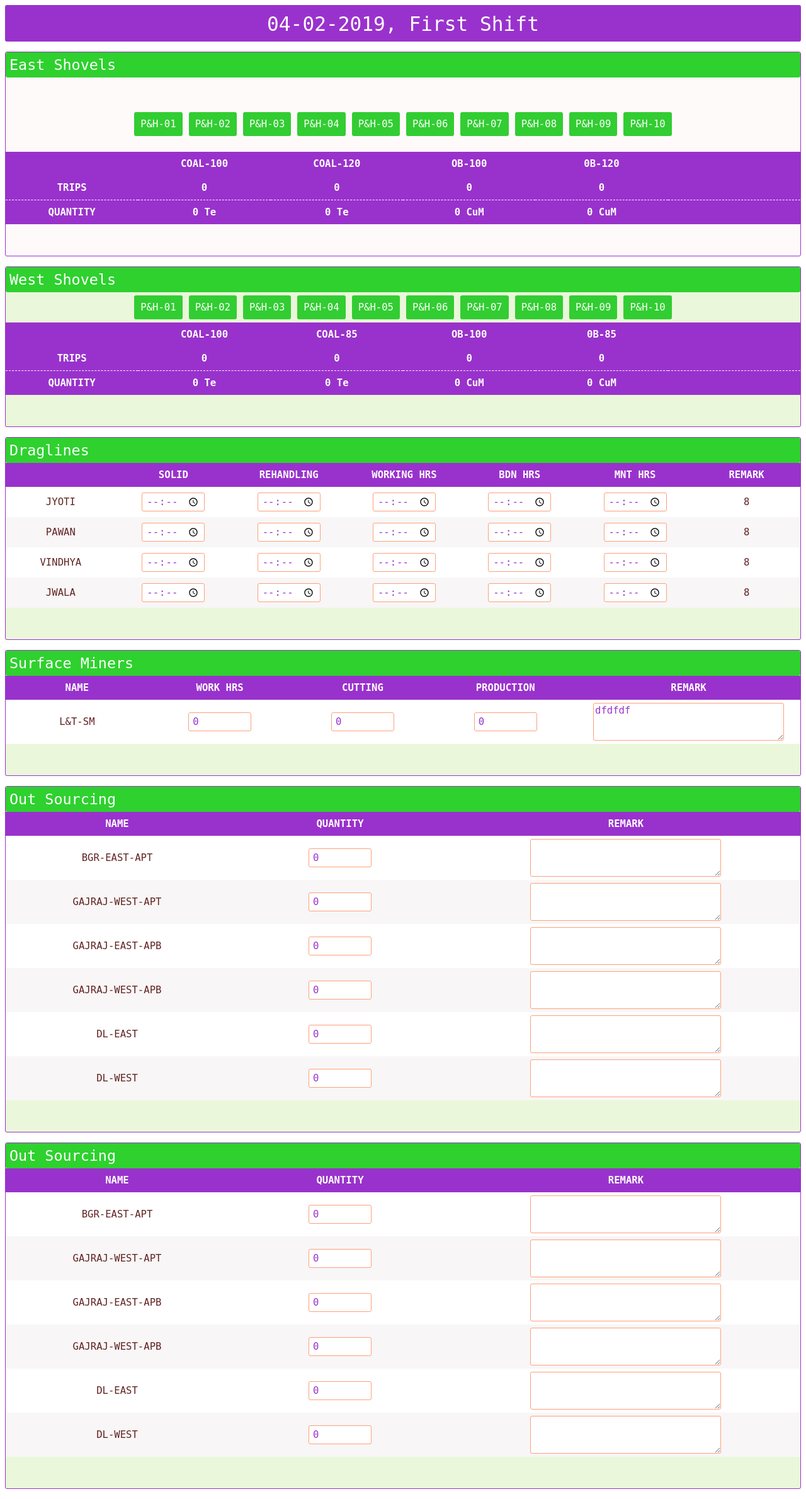
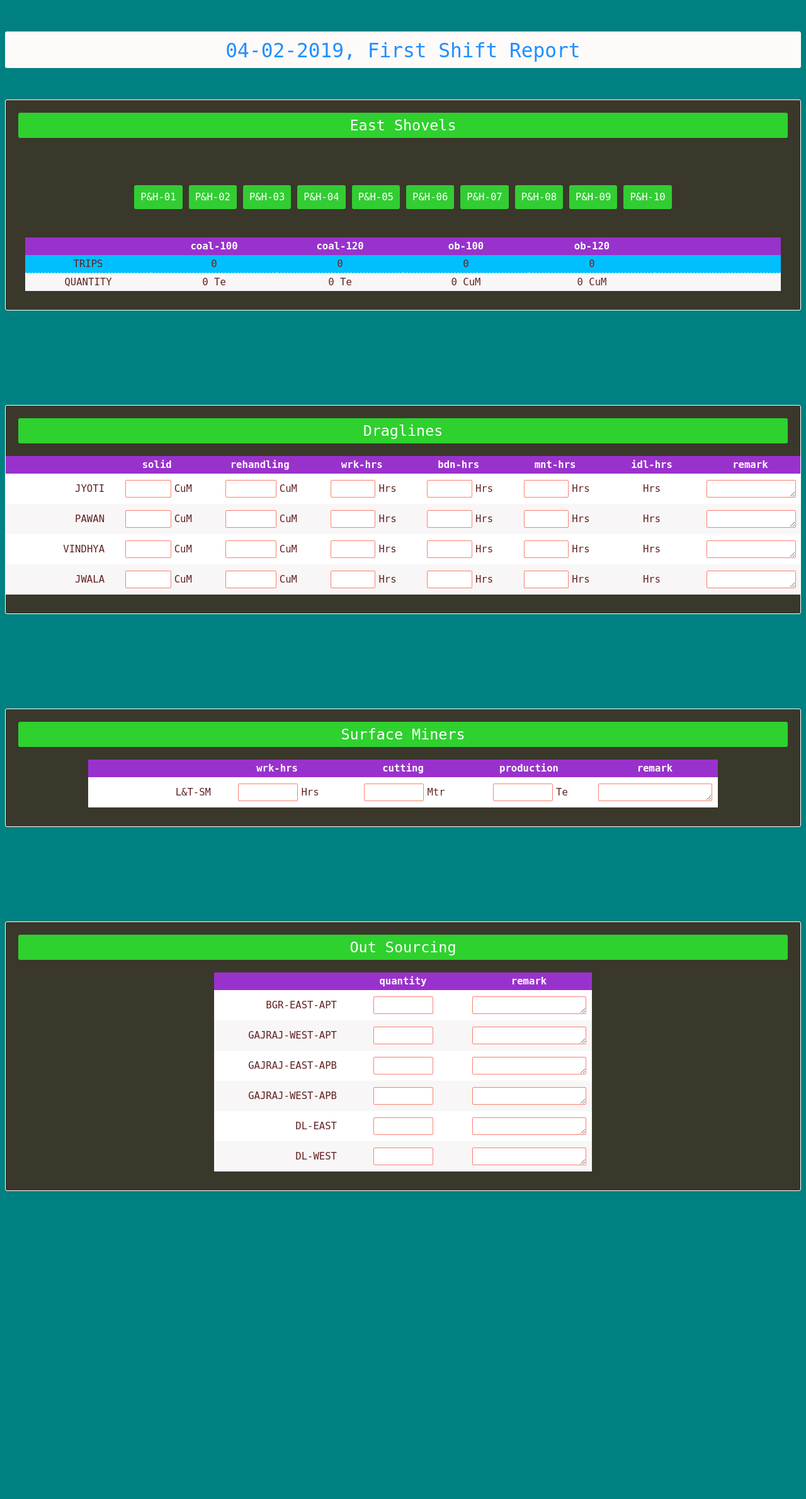
Before and after one commit to dchstats/dch-1, a PHP site: page / in a window 1280 px wide. Shown: the whole page at 63% size. After the commit the page ends 1891 px from the top, so only its background shows below. Run offline with PHP 8.4, Linux system fonts and the light colour scheme; lists and menus that the app fills with data are empty; some libraries are stand-ins or nearby versions.

Commit message:
dark backgrounds, dataheads defined

```diff
--- a/index.html
+++ b/index.html
@@ -11,14 +11,14 @@
 </head>
 
 <body class="" ng-app="dch" ng-controller='ctrl' ng-click="refresh()">
-    <!-- ///////////////////////////////////////////////////////////////////////////// page head -->
+    <!-- ////////////////////////////////////////////////////////// page head -->
     <div class="main-header">
         <div class="inl fht cbx">
-            {{date}}, {{shifts[shift]}} Shift
+            {{date}}, {{shifts[shift]}} Shift Report
         </div>
     </div>
 
-    <!-- ///////////////////////////////////////////////////////////////////////////////////// east shovels  -->
+    <!-- //////////////////////////////////////////////////////////// east shovels  -->
     <div id="east-shovels" class="section">
         <div class="sub-header">
             East Shovels
@@ -29,180 +29,101 @@
                 {{x.name}}
             </button>
         </div>
-        <table class="fwd">
-            <tr>
-                <th></th>
-                <th>COAL-100</th>
-                <th>COAL-120</th>
-                <th>OB-100</th>
-                <th>0B-120</th>
-                <th></th>
-            </tr>
-            <tr ng-repeat="x in eastShovels">
-                <td>
-                    <p class="shovel-name">{{x.name}}</p>
-                </td>
+        <table class="data-table">
+                <tr class="head-row">
+                    <th></th>
+                    <th ng-repeat="x in datahead.eastShovels">{{x}}</th>
+                    <th></th>
+                </tr>
+
+            <tr ng-repeat="x in eastShovels" ng-init="x.east_data=[null,null,null,null]">
+                <td class="name-col">{{x.name}}</td>
                 <td><input type="number" ng-model="x.east_data[0]"></td>
                 <td><input type="number" ng-model="x.east_data[1]"></td>
                 <td><input type="number" ng-model="x.east_data[2]"></td>
                 <td><input type="number" ng-model="x.east_data[3]"></td>
                 <td><button class="cancel" ng-click="x.east=false;removeShovel('east',$index);">x</button></td>
             </tr>
-            <tr>
-                <th>TRIPS</th>
-                <th>{{eastShovelsTotal[0]}}</th>
-                <th>{{eastShovelsTotal[1]}}</th>
-                <th>{{eastShovelsTotal[2]}}</th>
-                <th>{{eastShovelsTotal[3]}}</th>
-                <th></th>
+            <tr class="total-row">
+                <td>TRIPS</td>
+                <td>{{eastShovelsTotal[0]}}</td>
+                <td>{{eastShovelsTotal[1]}}</td>
+                <td>{{eastShovelsTotal[2]}}</td>
+                <td>{{eastShovelsTotal[3]}}</td>
+                <td></td>
             </tr>
             <tr style="border-top:1px dashed white">
-                <th>QUANTITY</th>
-                <th>{{eastShovelsTotal[0] * esm[0]}} Te</th>
-                <th>{{eastShovelsTotal[1] * esm[1]}} Te</th>
-                <th>{{eastShovelsTotal[2] * esm[2]}} CuM</th>
-                <th>{{eastShovelsTotal[3] * esm[3]}} CuM</th>
-                <th></th>
+                <td>QUANTITY</td>
+                <td>{{eastShovelsTotal[0] * eastShovelMultipliers[0]}} Te</td>
+                <td>{{eastShovelsTotal[1] * eastShovelMultipliers[1]}} Te</td>
+                <td>{{eastShovelsTotal[2] * eastShovelMultipliers[2]}} CuM</td>
+                <td>{{eastShovelsTotal[3] * eastShovelMultipliers[3]}} CuM</td>
+                <td></td>
             </tr>
         </table>
 
     </div>
-    <!-- //////////////////////////////////////////////////////////////////////////////////west shovels-->
-    <div class="section">
-        <div class="sub-header">
-            West Shovels
-        </div>
+    <!-- ///////////////////////////////////////////////////west shovels-->
 
-        <div class="cbx fwd">
-            <button ng-repeat="x in shovels" ng-click="x.west=true; addShovel('west',$index);" ng-disabled="x.west">
-                {{x.name}}
-            </button>
-        </div>
-        <table class="fwd">
-            <tr>
-                <th></th>
-                <th>COAL-100</th>
-                <th>COAL-85</th>
-                <th>OB-100</th>
-                <th>0B-85</th>
-                <th></th>
-            </tr>
-            <tr ng-repeat="x in westShovels">
-                <td>
-                    <p class="shovel-name">{{x.name}}</p>
-                </td>
-                <td><input type="number" ng-model="x.west_data[0]"></td>
-                <td><input type="number" ng-model="x.west_data[1]"></td>
-                <td><input type="number" ng-model="x.west_data[2]"></td>
-                <td><input type="number" ng-model="x.west_data[3]"></td>
-                <td><button class="cancel" ng-click="x.west=false;removeShovel('west',$index);">x</button></td>
-            </tr>
-            <tr>
-                <th>TRIPS</th>
-                <th>{{westShovelsTotal[0]}}</th>
-                <th>{{westShovelsTotal[1]}}</th>
-                <th>{{westShovelsTotal[2]}}</th>
-                <th>{{westShovelsTotal[3]}}</th>
-                <th></th>
-            </tr>
-            <tr style="border-top:1px dashed white">
-                <th>QUANTITY</th>
-                <th>{{westShovelsTotal[0] * esm[0]}} Te</th>
-                <th>{{westShovelsTotal[1] * esm[1]}} Te</th>
-                <th>{{westShovelsTotal[2] * esm[2]}} CuM</th>
-                <th>{{westShovelsTotal[3] * esm[3]}} CuM</th>
-                <th></th>
-            </tr>
-        </table>
-
-    </div>
-
-    <!-- //////////////////////////////////////////////////////////////////////////////////////////////dragline -->
+    <!-- //////////////////////////////////////////////////////////draglines -->
 
     <div id="dragline" class="section">
         <div class="sub-header">
             Draglines
         </div>
-        <table class="fwd">
-            <tr>
+        <table class="data-table">
+            <tr class="head-row">
                 <th></th>
-                <th>SOLID</th>
-                <th>REHANDLING</th>
-                <th>WORKING HRS</th>
-                <th>BDN HRS</th>
-                <th>MNT HRS</th>
-                <th>REMARK</th>
+                <th ng-repeat="x in datahead.draglines">{{x}}</th>
             </tr>
             <tr ng-repeat="x in draglines">
-                <td>{{x.name}}</td>
-                <td><input type="time" name="something" min="0:00", max="8:00"></td>
-                <td><input type="time" name="something" min="0:00", max="8:00"></td>
-                <td><input type="time" name="something" min="0:00", max="8:00"></td>
-                <td><input type="time" name="something" min="0:00", max="8:00"></td>
-                <td><input type="time" name="something" min="0:00", max="8:00"></td>
-                <td>{{8-x.data[2]-x.data[3]-x.data[4]}}</td>
+                <td class="name-col">{{x.name}}</td>
+                <td><input type="number" ng-model="x.data[0]">CuM</td>
+                <td><input type="number" ng-model="x.data[1]">CuM</td>
+                <td><input type="number" ng-model="x.data[2]">Hrs</td>
+                <td><input type="number" ng-model="x.data[3]">Hrs</td>
+                <td><input type="number" ng-model="x.data[4]">Hrs</td>
+                <td>{{x.data[5]}} Hrs</td>
+                <td><textarea name="" id="" cols="10" rows="1" ng-model="x.remark"></textarea></td>
             </tr>
         </table>
     </div>
-
+<!-- /////////////////////////////////////////////////////////////// surface miners -->
     <div id="surface-miners" class="section">
         <div class="sub-header">
             Surface Miners
         </div>
-        <table class="fwd">
-            <tr>
-                <th>NAME</th>
-                <th>WORK HRS</th>
-                <th>CUTTING</th>
-                <th>PRODUCTION</th>
-                <th>REMARK</th>
+        <table class="data-table">
+            <tr class="head-row">
+                <th></th>
+                <th ng-repeat="x in datahead.surfaceMiners">{{x}}</th>
             </tr>
             <tr ng-repeat="x in surfaceMiners">
-                <td>{{x.name}}</td>
-                <td><input type="number" name="" id="" ng-model="x.data[0]"></td>
-                <td><input type="number" name="" id="" ng-model="x.data[1]"></td>
-                <td><input type="number" name="" id="" ng-model="x.data[2]"></td>
-                <td><textarea name="" id="" cols="30" rows="3" ng-model="x.remark"></textarea></td>
+                <td class="name-col">{{x.name}}</td>
+                <td><input type="number" name="" id="" ng-model="x.data[0]">Hrs</td>
+                <td><input type="number" name="" id="" ng-model="x.data[1]">Mtr</td>
+                <td><input type="number" name="" id="" ng-model="x.data[2]">Te</td>
+                <td><textarea name="" id="" cols="20" rows="1" ng-model="x.remark"></textarea></td>
             </tr>
         </table>
     </div>
-
+<!-- ////////////////////////////////////////////////////////////////oursourcing -->
     <div id="outsourcing" class="section">
         <div class="sub-header">
             Out Sourcing
         </div>
-        <table class="fwd">
-            <tr>
-                <th>NAME</th>
-                <th>QUANTITY</th>
-                <th>REMARK</th>
+        <table class="data-table">
+            <tr class="head-row">
+                <th></th>
+                <th ng-repeat="x in datahead.outsourcing">{{x}}</th>
             </tr>
             <tr ng-repeat="x in outsourcing">
-                <td>{{x.name}}</td>
+                <td class="name-col">{{x.name}}</td>
                 <td><input type="number" name="" id="" ng-model="x.data[0]"></td>
-                <td><textarea name="" id="" cols="30" rows="3" ng-model="x.remark"></textarea></td>
+                <td><textarea name="" id="" cols="40" rows="1" ng-model="x.remark"></textarea></td>
             </tr>
         </table>
     </div>
-
-    <div id="outsourcing" class="section">
-        <div class="sub-header">
-            Out Sourcing
-        </div>
-        <table class="fwd">
-            <tr>
-                <th>NAME</th>
-                <th>QUANTITY</th>
-                <th>REMARK</th>
-            </tr>
-            <tr ng-repeat="x in outsourcing">
-                <td>{{x.name}}</td>
-                <td><input type="number" name="" id="" ng-model="x.data[0]"></td>
-                <td><textarea name="" id="" cols="30" rows="3" ng-model="x.remark"></textarea></td>
-            </tr>
-        </table>
-    </div>
-
 </body>
 
 </html>
--- a/libs/general_styles.css
+++ b/libs/general_styles.css
@@ -7,6 +7,7 @@
 
 body {
     font-size:1.2em;
+    background:teal;
 }
 
 td, th{
@@ -16,11 +17,7 @@ td, th{
     text-align:center;
 }
 
-th{
-    background-color: darkorchid;
-    color:white;
-    padding:10px 0px;
-}
+
 
 tr:nth-child(even){
     background-color: white;
@@ -28,10 +25,18 @@ tr:nth-child(even){
 tr:nth-child(odd){
     background-color: rgb(248, 246, 246);
 }
+tr.head-row th{
+    background-color: darkorchid;
+    color:white;
+}
 
+tr.total-row td{
+    background-color:deepskyblue;
+}
 
-
-
+td.name-col{
+    text-align:right;
+}
 .hdn {
     display:none;
 }
@@ -72,25 +77,19 @@ tr:nth-child(odd){
 }
 
 
-select, input {
+input, select, textarea{
+    width:50%;
     font-size:1em;
-    display:inline-block;
-    width:100px;
-    height:30px;
-    padding:10px 6px;
-    border:1px solid lightsalmon;
+    margin:5px;
+    padding:4px;
+    border:1px solid salmon;
     background:white;
     color:darkorchid;
-    border-radius:3px;
-    margin:4px;
+    border-radius:2px;
 }
 
-textarea{
-    font-size:1em;
-     border:1px solid lightsalmon;
-    background:white;
-    color:darkorchid;
-    border-radius:3px;
+textarea {
+    width:95%;
 }
 
 select:disabled, input:disabled{
@@ -112,50 +111,52 @@ button {
 button.cancel {
     width:30px;
     height:30px;
-    background:darkorchid;
+    background:deepskyblue;
     padding:0px;
+}
+
+button.cancel:hover{
+    background:red;
 }
 button:hover{
     background:lawngreen;
+    color:black;
 }
 
 button:disabled {
     background:lightgrey;
-}
-
-tr.total {
-    background-color:darkorchid;
-    border-top:1px dashed white;
-
-}
-tr.total td{
-    padding:8px;
     color:white;
 }
 
 .section {
-margin: 16px 0px;
-border:1px solid darkorchid;
+margin-bottom: 150px;
+border:1px ridge white;
 border-radius:3px;
-background:rgb(235, 247, 219);
-padding-bottom:50px;
-padding-top:0px;
+background:rgb(58, 55, 43);
+padding-bottom:10px;
 }
 
 .main-header{
-    color:white;
-    background:darkorchid;
+    margin:50px 0px;
+    color:dodgerblue;
+    background:snow;
     text-align:center;
     font-size:2em;
     padding:10px;
     border-radius:3px;
-    margin:0px;
 }
 
 .sub-header {
+    text-align:center;
     color:white;
     font-size:1.5em;
     background:rgb(46, 209, 46);
+    margin:20px;
     padding:6px;
     border-radius:3px;
 }
+
+.data-table {
+    margin:20px auto;
+    max-width:100%;
+}
--- a/main.js
+++ b/main.js
@@ -17,38 +17,46 @@ app.controller('ctrl', function ($scope) {
     $scope.westShovels = [];
     $scope.eastShovelsTotal = [0, 0, 0, 0];
     $scope.westShovelsTotal = [0, 0, 0, 0];
-    $scope.esm = [45, 55, 25, 29];
-    $scope.wsm = [45, 40, 25, 21];
+    $scope.eastShovelMultipliers = [45, 55, 25, 29];
+    $scope.westShovelMultipliers = [45, 40, 25, 21];
     $scope.shovels = [
-        { id: '00', name: 'P&H-01', east: false, east_data: [0, 0, 0, 0], west: false, west_data: [0, 0, 0, 0] },
-        { id: '01', name: 'P&H-02', east: false, east_data: [0, 0, 0, 0], west: false, west_data: [0, 0, 0, 0] },
-        { id: '02', name: 'P&H-03', east: false, east_data: [0, 0, 0, 0], west: false, west_data: [0, 0, 0, 0] },
-        { id: '03', name: 'P&H-04', east: false, east_data: [0, 0, 0, 0], west: false, west_data: [0, 0, 0, 0] },
-        { id: '04', name: 'P&H-05', east: false, east_data: [0, 0, 0, 0], west: false, west_data: [0, 0, 0, 0] },
-        { id: '05', name: 'P&H-06', east: false, east_data: [0, 0, 0, 0], west: false, west_data: [0, 0, 0, 0] },
-        { id: '06', name: 'P&H-07', east: false, east_data: [0, 0, 0, 0], west: false, west_data: [0, 0, 0, 0] },
-        { id: '07', name: 'P&H-08', east: false, east_data: [0, 0, 0, 0], west: false, west_data: [0, 0, 0, 0] },
-        { id: '08', name: 'P&H-09', east: false, east_data: [0, 0, 0, 0], west: false, west_data: [0, 0, 0, 0] },
-        { id: '09', name: 'P&H-10', east: false, east_data: [0, 0, 0, 0], west: false, west_data: [0, 0, 0, 0] }
+        {name: 'P&H-01', east: false, east_data: [null,null,null,null], west: false, west_data: [null,null,null,null] },
+        {name: 'P&H-02', east: false, east_data: [null,null,null,null], west: false, west_data: [null,null,null,null] },
+        {name: 'P&H-03', east: false, east_data: [null,null,null,null], west: false, west_data: [null,null,null,null] },
+        {name: 'P&H-04', east: false, east_data: [null,null,null,null], west: false, west_data: [null,null,null,null] },
+        {name: 'P&H-05', east: false, east_data: [null,null,null,null], west: false, west_data: [null,null,null,null] },
+        {name: 'P&H-06', east: false, east_data: [null,null,null,null], west: false, west_data: [null,null,null,null] },
+        {name: 'P&H-07', east: false, east_data: [null,null,null,null], west: false, west_data: [null,null,null,null] },
+        {name: 'P&H-08', east: false, east_data: [null,null,null,null], west: false, west_data: [null,null,null,null] },
+        {name: 'P&H-09', east: false, east_data: [null,null,null,null], west: false, west_data: [null,null,null,null] },
+        {name: 'P&H-10', east: false, east_data: [null,null,null,null], west: false, west_data: [null,null,null,null] }
     ]
 
     $scope.draglines = [
-        { id: '0', name: 'JYOTI',   data: [0, 0, 0, 0, 0], remark: ''},
-        { id: '1', name: 'PAWAN',   data: [0, 0, 0, 0, 0], remark: ''},
-        { id: '2', name: 'VINDHYA', data: [0, 0, 0, 0, 0], remark: ''},
-        { id: '3', name: 'JWALA',   data: [0, 0, 0, 0, 0], remark: ''}
+        {name: 'JYOTI', data: [null,null,null,null,null,null], remark: null },
+        {name: 'PAWAN', data: [null,null,null,null,null,null], remark: null },
+        {name: 'VINDHYA', data: [null,null,null,null,null,null], remark: null },
+        {name: 'JWALA', data: [null,null,null,null,null,null], remark: null }
     ];
 
-    $scope.surfaceMiners = [{ id: 0, name: 'L&T-SM', data: [0, 0, 0], remark: 'dfdfdf' }];
+    $scope.surfaceMiners = [{name: 'L&T-SM', data: [null,null,null], remark: null }];
 
     $scope.outsourcing = [
-        { id: 0, name: 'BGR-EAST-APT', data: [0], remark: '' },
-        { id: 0, name: 'GAJRAJ-WEST-APT', data: [0], remark: '' },
-        { id: 0, name: 'GAJRAJ-EAST-APB', data: [0], remark: '' },
-        { id: 0, name: 'GAJRAJ-WEST-APB', data: [0], remark: '' },
-        { id: 0, name: 'DL-EAST', data: [0], remark: '' },
-        { id: 0, name: 'DL-WEST', data: [0], remark: '' }
+        {name: 'BGR-EAST-APT', data: [null], remark: null },
+        {name: 'GAJRAJ-WEST-APT', data: [null], remark: null },
+        {name: 'GAJRAJ-EAST-APB', data: [null], remark: null },
+        {name: 'GAJRAJ-WEST-APB', data: [null], remark: null },
+        {name: 'DL-EAST', data: [null], remark: null },
+        {name: 'DL-WEST', data: [null], remark: null }
     ];
+
+    $scope.datahead = {
+        eastShovels: ['coal-100', 'coal-120', 'ob-100', 'ob-120'],
+        westShovels: ['coal-100', 'coal-85', 'ob-100', 'ob-85'],
+        draglines: ['solid', 'rehandling', 'wrk-hrs', 'bdn-hrs', 'mnt-hrs', 'idl-hrs', 'remark'],
+        surfaceMiners: ['wrk-hrs', 'cutting', 'production', 'remark'],
+        outsourcing: ['quantity', 'remark']
+    };
 
 
     /////////////////////////////////////////////////////////////////////////////// Methods
@@ -122,5 +130,10 @@ app.controller('ctrl', function ($scope) {
             $scope.westShovelsTotal[2] += x.west_data[2];
             $scope.westShovelsTotal[3] += x.west_data[3];
         });
+
+        angular.forEach($scope.draglines, function (x, y, z) {
+            z[y].data[5] = 8 - z[y].data[4];
+        }
+        );
     };
 });
--- a/styles.css
+++ b/styles.css
@@ -1,15 +1,4 @@
-
-.shovel-name {
-    color:dodgerblue;
-    border-radius:3px;
-    margin:auto;
-    padding:6px;
-
-}
 
 .shovel-pool {
     padding:50px 0px 20px;
 }
-#east-shovels {
-    background-color:snow;
-}
```
